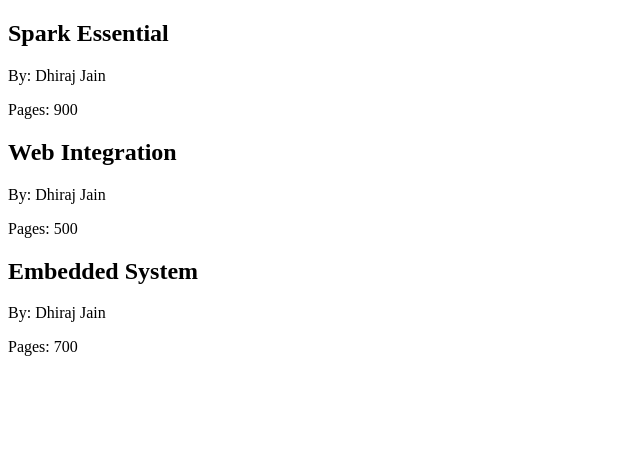
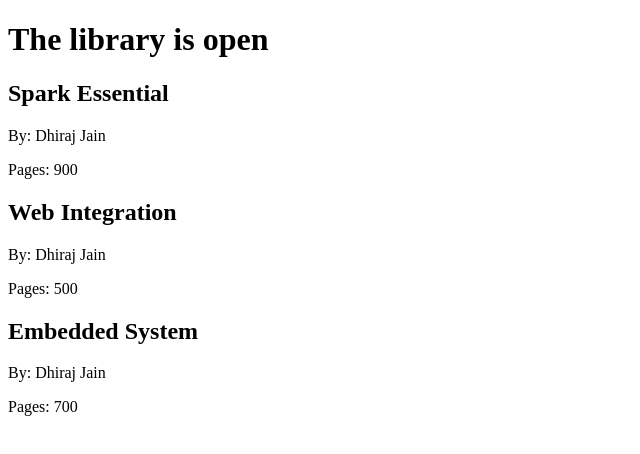
Before and after one commit to dhirajj14/react-first-app, a React (Create React App) app: page / in a window 1280 px wide. Shown: the top 454 px of the page, without its empty margins (0-640 px from the left). Built offline with nearby package versions, Linux system fonts and the light colour scheme.

Commit message:
introduction to state in react using constructor

```diff
--- a/src/index.js
+++ b/src/index.js
@@ -15,14 +15,25 @@ const Book = ({title, author, pages}) => {
     </section>
   )
 }
-const Library = ({books}) => {
+
+class Library extends React.Component{
+  constructor(props){
+    super(props)
+    this.state = {
+      open : true
+    }
+  }
+  render(){
+    const {books} = this.props;
     return(
       <div>
+        <h1>The library is {this.state.open ? 'open' : 'closed'}</h1>
         {books.map(
           (book, i) => <Book key={i} title={book.title} author={book.author} pages={book.pages}/>
         )}
       </div>
     )
+  }
 }
 
 render(
```
Lines whose indentation alone changed are shown as unchanged.
